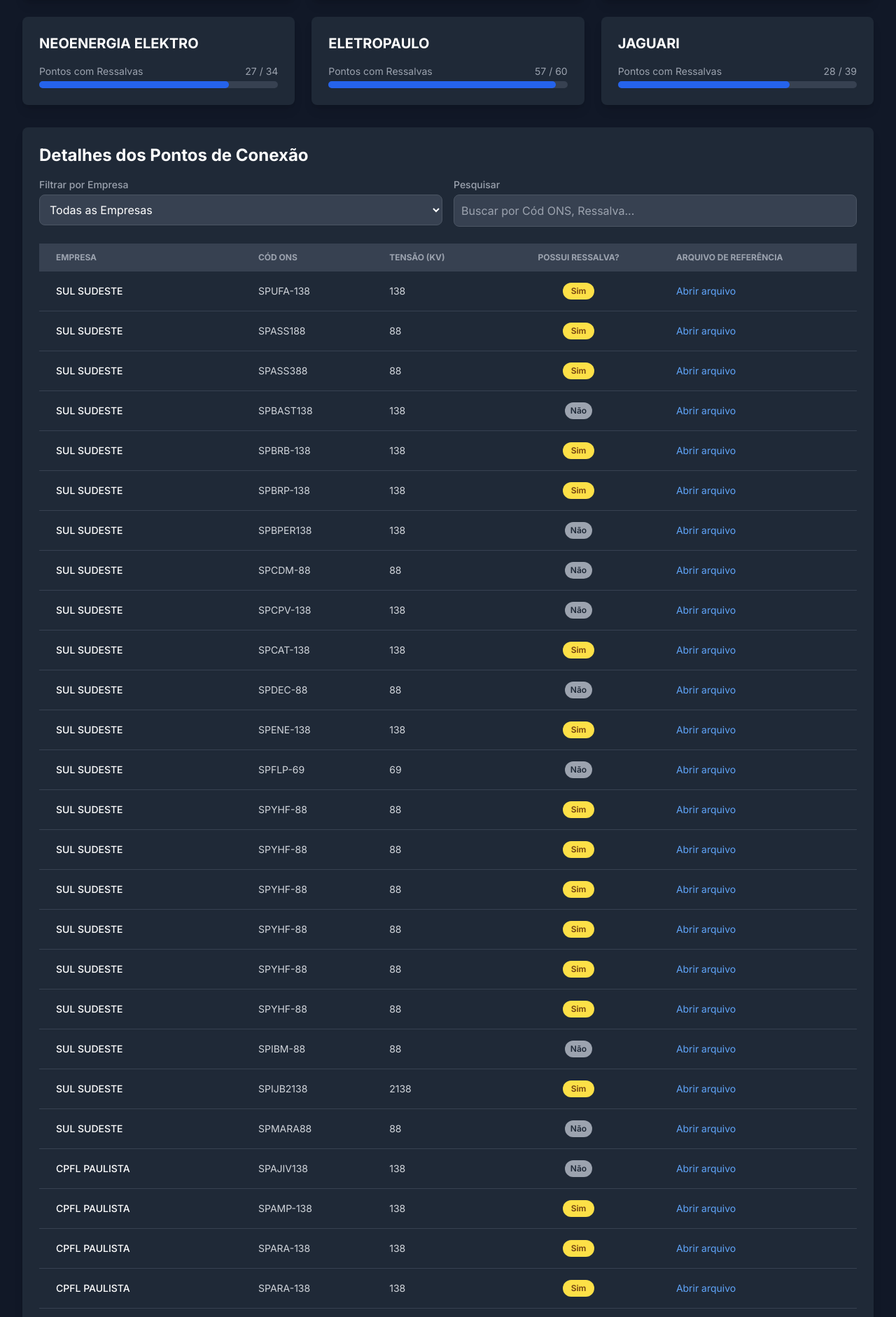
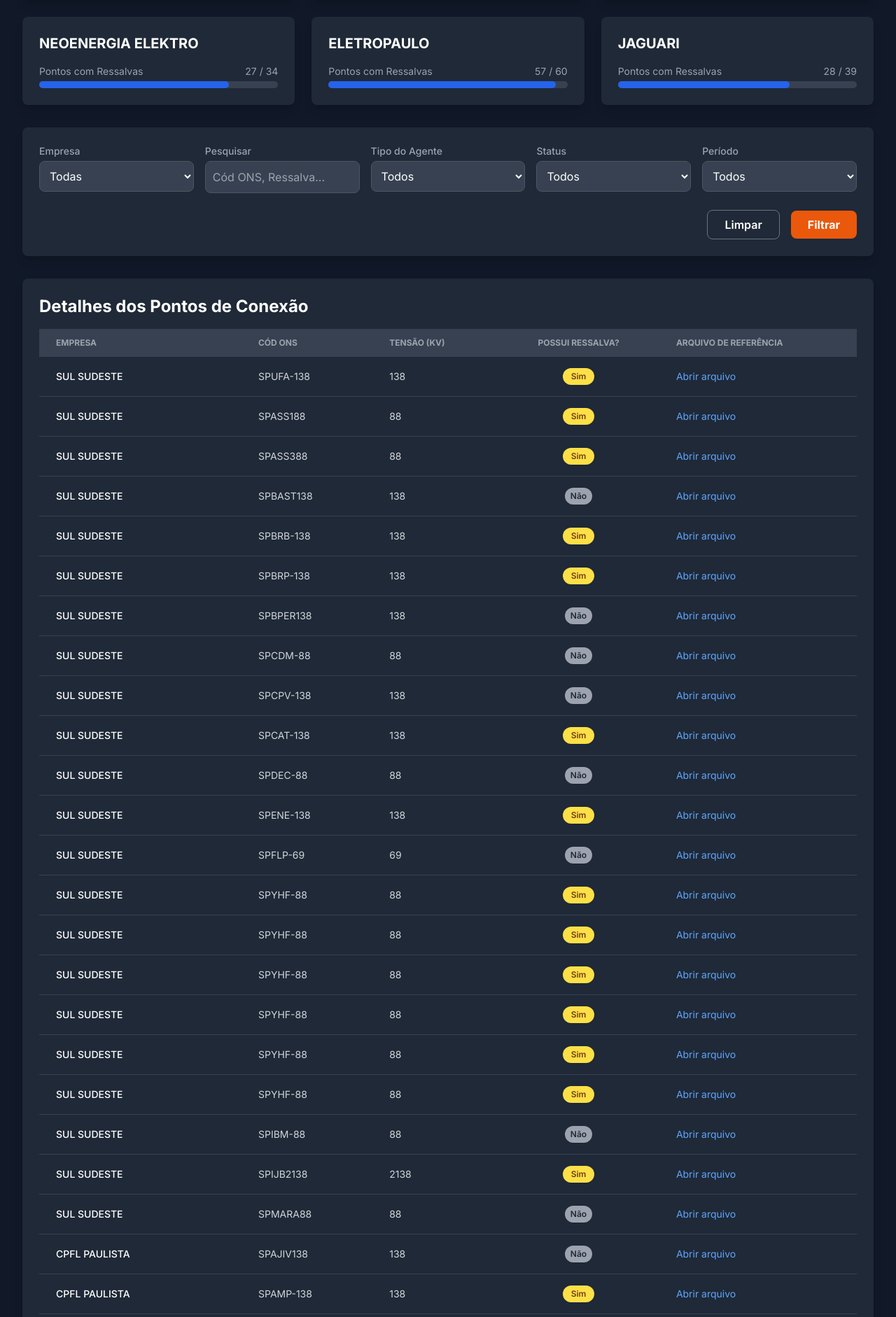
Before and after one commit to PedroVic12/dashboard-website-template, a Flask app: page / in a window 1280 px wide. Shown: the part 446-2328 px from the top of the page at 70% size. Run offline with Flask 3, Linux system fonts and the light colour scheme; some libraries are stand-ins or nearby versions.

Commit message:
Update index.html

```diff
--- a/dashboard_must_webiste/templates/index.html
+++ b/dashboard_must_webiste/templates/index.html
@@ -24,6 +24,7 @@
     <style>
         body {
             font-family: 'Inter', sans-serif;
+            background-color: #111827; /* Fundo cinza escuro para a página inteira */
         }
         ::-webkit-scrollbar { width: 8px; height: 8px; }
         ::-webkit-scrollbar-track { background: #1f2937; }
@@ -33,7 +34,7 @@
     </style>
 </head>
 
-<body class="bg-gray-900 text-gray-200">
+<body class="text-gray-200">
     <!-- O React vai renderizar a aplicação dentro desta div -->
     <div id="root"></div>
 
@@ -73,7 +74,7 @@
             if (!content) return null;
             return (
                 <div
-                    className="fixed inset-0 bg-black bg-opacity-75 flex items-center justify-center p-4 modal-overlay"
+                    className="fixed inset-0 bg-black bg-opacity-75 flex items-center justify-center p-4 modal-overlay z-50"
                     style={{ opacity: 1 }}
                     onClick={onClose}
                 >
@@ -102,12 +103,84 @@
             </div>
         );
 
+        // --- COMPONENTE DE FILTROS ---
+        const FilterControls = ({ filters, setFilters, uniqueCompaniesList, initialFilters }) => {
+            const handleFilterChange = (e) => {
+                const { name, value } = e.target;
+                setFilters(prev => ({ ...prev, [name]: value }));
+            };
+
+            const clearFilters = () => {
+                setFilters(initialFilters);
+            };
+
+            const selectStyle = "w-full bg-gray-700 border border-gray-600 text-white rounded-lg p-2.5 focus:ring-blue-500 focus:border-blue-500";
+            const inputStyle = "w-full bg-gray-700 border border-gray-600 text-white rounded-lg p-2.5 focus:ring-blue-500 focus:border-blue-500";
+
+            return (
+                 <div className="bg-gray-800 p-6 rounded-lg shadow-lg mb-8">
+                    <div className="grid grid-cols-1 sm:grid-cols-2 md:grid-cols-3 lg:grid-cols-4 xl:grid-cols-5 gap-4">
+                        {/* Filtro por Empresa (Existente) */}
+                        <div>
+                            <label htmlFor="company-filter" className="block text-sm font-medium text-gray-400 mb-1">Empresa</label>
+                            <select id="company-filter" name="company" value={filters.company} onChange={handleFilterChange} className={selectStyle}>
+                                <option value="all">Todas</option>
+                                {uniqueCompaniesList.map(company => (
+                                    <option key={company} value={company}>{company}</option>
+                                ))}
+                            </select>
+                        </div>
+
+                        {/* Pesquisa (Existente) */}
+                         <div>
+                            <label htmlFor="search-input" className="block text-sm font-medium text-gray-400 mb-1">Pesquisar</label>
+                            <input type="text" id="search-input" name="search" value={filters.search} onChange={handleFilterChange} className={inputStyle} placeholder="Cód ONS, Ressalva..." />
+                        </div>
+
+                        {/* Exemplos de novos filtros (placeholders) */}
+                        <div>
+                            <label htmlFor="agent-type-filter" className="block text-sm font-medium text-gray-400 mb-1">Tipo do Agente</label>
+                            <select id="agent-type-filter" name="agentType" value={filters.agentType} onChange={handleFilterChange} className={selectStyle}>
+                                <option value="all">Todos</option>
+                                {/* Adicionar options dinamicamente aqui */}
+                            </select>
+                        </div>
+                        <div>
+                            <label htmlFor="status-filter" className="block text-sm font-medium text-gray-400 mb-1">Status</label>
+                            <select id="status-filter" name="status" value={filters.status} onChange={handleFilterChange} className={selectStyle}>
+                                <option value="all">Todos</option>
+                                {/* Adicionar options dinamicamente aqui */}
+                            </select>
+                        </div>
+                        <div>
+                            <label htmlFor="period-filter" className="block text-sm font-medium text-gray-400 mb-1">Período</label>
+                            <select id="period-filter" name="period" value={filters.period} onChange={handleFilterChange} className={selectStyle}>
+                                <option value="all">Todos</option>
+                                {/* Adicionar options dinamicamente aqui */}
+                            </select>
+                        </div>
+                    </div>
+                    <div className="mt-6 flex flex-col sm:flex-row justify-end items-center gap-4">
+                        <button onClick={clearFilters} className="w-full sm:w-auto px-6 py-2 border border-gray-500 hover:bg-gray-700 text-white font-semibold rounded-lg transition">Limpar</button>
+                        <button className="w-full sm:w-auto px-6 py-2 bg-orange-600 hover:bg-orange-500 text-white font-bold rounded-lg transition">Filtrar</button>
+                    </div>
+                </div>
+            );
+        };
+
 
         // --- COMPONENTE PRINCIPAL DA APLICAÇÃO ---
         function App() {
             // --- ESTADO DA APLICAÇÃO ---
             const [data, setData] = useState([]);
-            const [filters, setFilters] = useState({ company: 'all', search: '' });
+            const initialFilters = {
+                company: 'all',
+                search: '',
+                agentType: 'all',
+                status: 'all',
+                period: 'all'
+            };
+            const [filters, setFilters] = useState(initialFilters);
             const [modalContent, setModalContent] = useState(null);
             const [loading, setLoading] = useState(true);
             const [error, setError] = useState(null);
@@ -136,34 +209,21 @@
 
             // --- PROCESSAMENTO DOS DADOS PARA ADICIONAR CAMINHOS DE ARQUIVO ---
             const processedData = useMemo(() => {
-                if (!data || data.length === 0) {
-                    return [];
-                }
-
-                // Mapeamento centralizado de empresas para links para maior clareza e manutenção
+                if (!data || data.length === 0) return [];
                 const companyLinks = {
                     'SUL SUDESTE': 'https://onsbr-my.sharepoint.com/:b:/g/personal/pedrovictor_veras_ons_org_br/EbWWq1r7MnxPvOejycbr82cB5a_rN_PCsDMDjp9r3bF3Ng?e=C7dxKN',
                     'ELETROPAULO': 'https://onsbr-my.sharepoint.com/:b:/g/personal/pedrovictor_veras_ons_org_br/EXzdo_ClziVDrnOHTiGzoysBdqgci92tpuKYN2xKIjPQvw?e=kzrFho',
                     'PIRATININGA': 'https://onsbr-my.sharepoint.com/:b:/g/personal/pedrovictor_veras_ons_org_br/EZGF1uzc1opGujAlp1fwNqcBoLnXsAt532XFPbNrNCwEvQ?e=nEOCn9',
                     'NEOENERGIA ELEKTRO': 'https://onsbr-my.sharepoint.com/:b:/g/personal/pedrovictor_veras_ons_org_br/Eet4gEXFfDNEoPMejiLnMaQBVW1ubN1TxOIvMtLY0yUfPA?e=WruSdk',
                     'JAGUARI': 'https://onsbr-my.sharepoint.com/:b:/g/personal/pedrovictor_veras_ons_org_br/EXzdo_ClziVDrnOHTiGzoysBdqgci92tpuKYN2xKIjPQvw?e=b2yXV2',
-                    'CPFL PAULISTA': 'https://onsbr-my.sharepoint.com/:b:/g/personal/insira_o_link_correto_aqui'
+                    'CPFL PAULISTA': 'https://onsbr-my.sharepoint.com/:b:/g/personal/pedrovictor_veras_ons_org_br/EbWWq1r7MnxPvOejycbr82cB5a_rN_PCsDMDjp9r3bF3Ng?e=C7dxKN' // Exemplo, substitua pelo link correto
                 };
-
                 return data.map((item) => {
-                    // Normaliza o nome da empresa para a busca (remove espaços extras e converte para maiúsculas)
                     const normalizedEmpresa = item.EMPRESA ? String(item.EMPRESA).trim().toUpperCase() : '';
-
-                    // Atribui o link correspondente ou '#' se não encontrado
                     const filePath = companyLinks[normalizedEmpresa] || '#';
-
-                    // Adiciona um log no console para verificação
-                    console.log(`Empresa: "${item.EMPRESA}" (Normalizado: "${normalizedEmpresa}") -> Link atribuído: ${filePath}`);
-
                     return { ...item, arquivoReferencia: filePath };
                 });
             }, [data]);
-
 
             // --- CÁLCULOS E FILTRAGEM (USANDO DADOS PROCESSADOS) ---
             const kpis = useMemo(() => {
@@ -201,16 +261,15 @@
                     const searchMatch = !searchTerm ||
                         String(item['Cód ONS']).toLowerCase().includes(searchTerm) ||
                         (item.Anotacao && String(item.Anotacao).toLowerCase().includes(searchTerm));
-                    return companyMatch && searchMatch;
+
+                    // Adicione a lógica para os novos filtros aqui quando os dados estiverem disponíveis
+                    // const agentTypeMatch = filters.agentType === 'all' || item.TipoAgente === filters.agentType;
+
+                    return companyMatch && searchMatch; // && agentTypeMatch;
                 });
             }, [processedData, filters]);
 
-            // --- MANIPULadores de eventos ---
-            const handleFilterChange = (e) => {
-                const { name, value } = e.target;
-                setFilters(prev => ({ ...prev, [name]: value }));
-            };
-
+            // --- MANIPULADORES DE EVENTOS ---
             const handleRemarkClick = (annotation) => {
                 if (annotation && String(annotation).trim() !== 'nan') {
                     setModalContent(annotation);
@@ -241,7 +300,7 @@
                             <KpiCard title="% de Pontos com Ressalvas" value={kpis.percentageWithRemarks} unit="%" />
                         </section>
 
-                        <section className="mb-8">
+                         <section className="mb-8">
                             <h2 className="text-2xl font-bold text-white mb-4">Análise por Empresa</h2>
                             <div id="company-analysis-section" className="grid grid-cols-1 md:grid-cols-2 lg:grid-cols-3 gap-6">
                                 {companyAnalysis.map(([company, stats]) => (
@@ -250,27 +309,15 @@
                             </div>
                         </section>
 
+                        <FilterControls
+                            filters={filters}
+                            setFilters={setFilters}
+                            uniqueCompaniesList={uniqueCompaniesList}
+                            initialFilters={initialFilters}
+                        />
+
                         <section className="bg-gray-800 p-6 rounded-lg shadow-lg">
                             <h2 className="text-2xl font-bold text-white mb-4">Detalhes dos Pontos de Conexão</h2>
-                            <div className="grid grid-cols-1 md:grid-cols-2 gap-4 mb-6">
-                                <div>
-                                    <label htmlFor="company-filter" className="block text-sm font-medium text-gray-400 mb-1">Filtrar por Empresa</label>
-                                    <select id="company-filter" name="company" value={filters.company} onChange={handleFilterChange}
-                                        className="w-full bg-gray-700 border border-gray-600 text-white rounded-lg p-2.5 focus:ring-blue-500 focus:border-blue-500">
-                                        <option value="all">Todas as Empresas</option>
-                                        {uniqueCompaniesList.map(company => (
-                                            <option key={company} value={company}>{company}</option>
-                                        ))}
-                                    </select>
-                                </div>
-                                <div>
-                                    <label htmlFor="search-input" className="block text-sm font-medium text-gray-400 mb-1">Pesquisar</label>
-                                    <input type="text" id="search-input" name="search" value={filters.search} onChange={handleFilterChange}
-                                        className="w-full bg-gray-700 border border-gray-600 text-white rounded-lg p-2.5 focus:ring-blue-500 focus:border-blue-500"
-                                        placeholder="Buscar por Cód ONS, Ressalva..." />
-                                </div>
-                            </div>
-
                             <div className="overflow-x-auto">
                                 <table className="w-full text-sm text-left text-gray-300">
                                     <thead className="text-xs text-gray-400 uppercase bg-gray-700">
@@ -286,7 +333,7 @@
                                         {filteredData.length > 0 ? filteredData.map((item, index) => {
                                             const hasRemark = item.Anotacao && String(item.Anotacao).trim() !== 'nan';
                                             return (
-                                                <tr key={`${item['Cód ONS']}-${index}`}
+                                                <tr key={`${item['Cód ONS'] || index}-${index}`}
                                                     className="bg-gray-800 border-b border-gray-700 hover:bg-gray-700">
                                                     <td className="px-6 py-4 font-medium text-white">{item.EMPRESA || ''}</td>
                                                     <td className="px-6 py-4">{item['Cód ONS'] || ''}</td>
```
